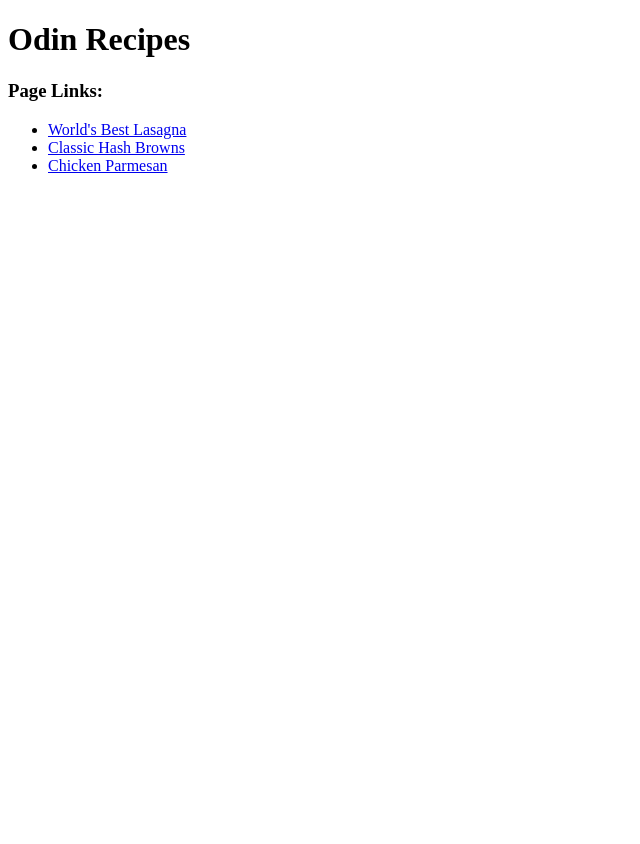
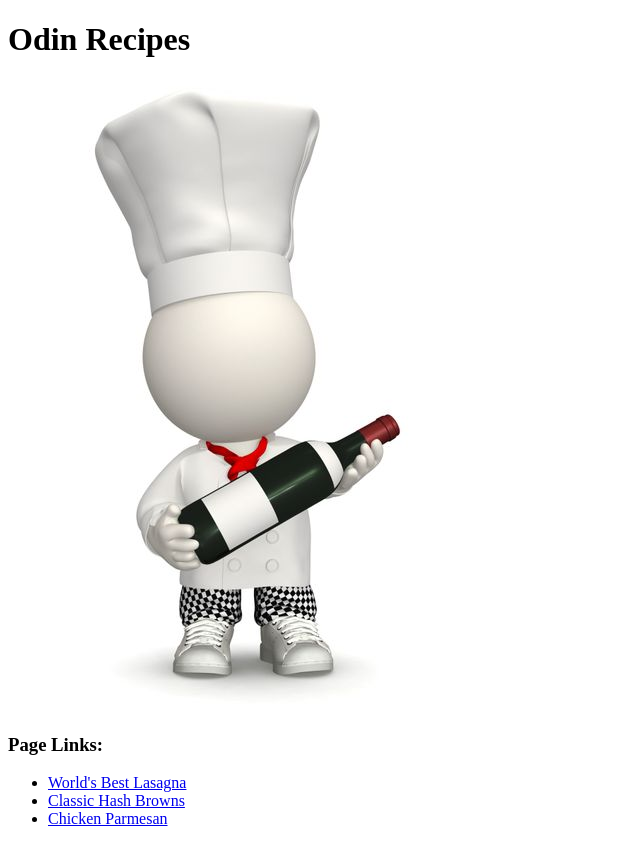
Before and after one commit to mauphld17/odin-recipes, a plain HTML site: page index.html in a window 1280 px wide. Shown: the whole page, without its empty margins (0-640 px from the left). Before the commit the page ends 800 px from the top, so only its background shows below. Drawn offline with Linux system fonts and the light colour scheme.

Commit message:
Added chef.jpg to images and index.html

```diff
--- a/index.html
+++ b/index.html
@@ -6,6 +6,7 @@
 </head>
 <body>
     <h1>Odin Recipes</h1>
+    <img src="./images/chef.jpeg" alt="cartoon chef">
     <h3>Page Links: </h3>
     <ul>
         <li><a href="./recipes/lasagna.html">World's Best Lasagna</a></li>
```
Also changed, not shown: images/chef.jpeg (added).
